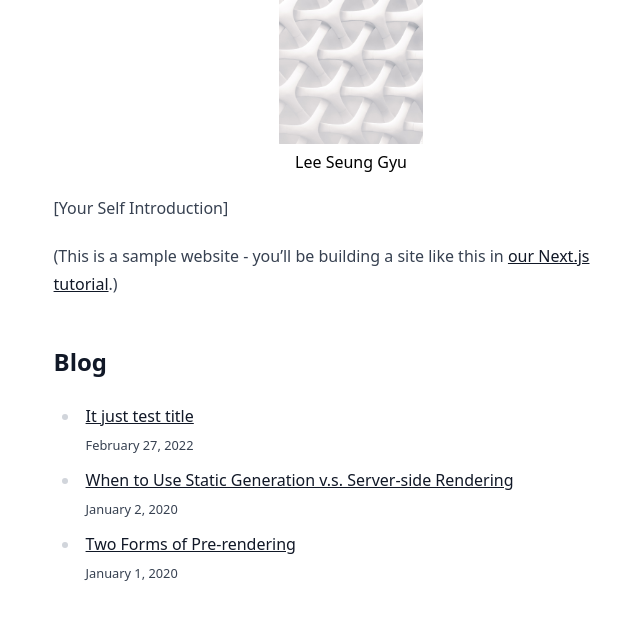
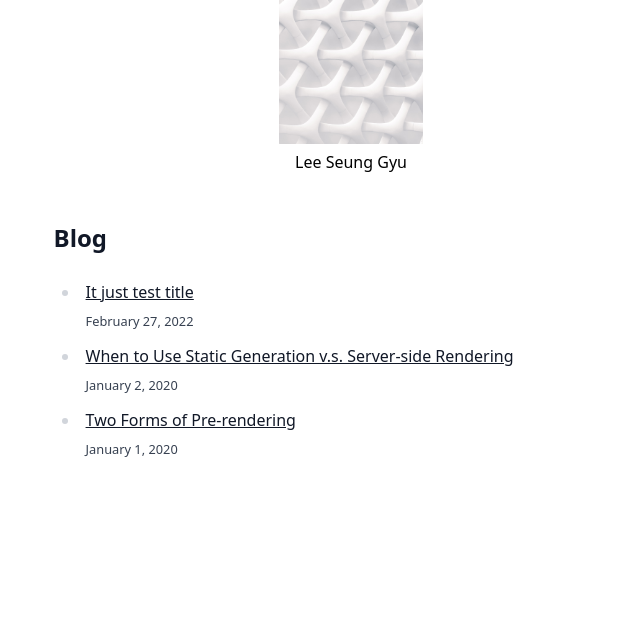
Before and after one commit to dltmdrbtjd/DevBlog, a Next.js app: page / in a window 1280 px wide. Shown: the top 620 px of the page, without its empty margins (289-929 px from the left). Built offline with nearby package versions, Linux system fonts and the light colour scheme.

Commit message:
delete unused section

```diff
--- a/pages/index.tsx
+++ b/pages/index.tsx
@@ -6,7 +6,7 @@ import Date from '../components/date'
 import { GetStaticProps } from 'next'
 
 export default function Home({
-  allPostsData
+  allPostsData,
 }: {
   allPostsData: {
     date: string
@@ -19,13 +19,6 @@ export default function Home({
       <Head>
         <title>{siteTitle}</title>
       </Head>
-      <section >
-        <p>[Your Self Introduction]</p>
-        <p>
-          (This is a sample website - you’ll be building a site like this in{' '}
-          <a href="https://nextjs.org/learn">our Next.js tutorial</a>.)
-        </p>
-      </section>
       <section>
         <h2>Blog</h2>
         <ul>
@@ -50,7 +43,7 @@ export const getStaticProps: GetStaticProps = async () => {
   const allPostsData = getSortedPostsData()
   return {
     props: {
-      allPostsData
-    }
+      allPostsData,
+    },
   }
 }
```
